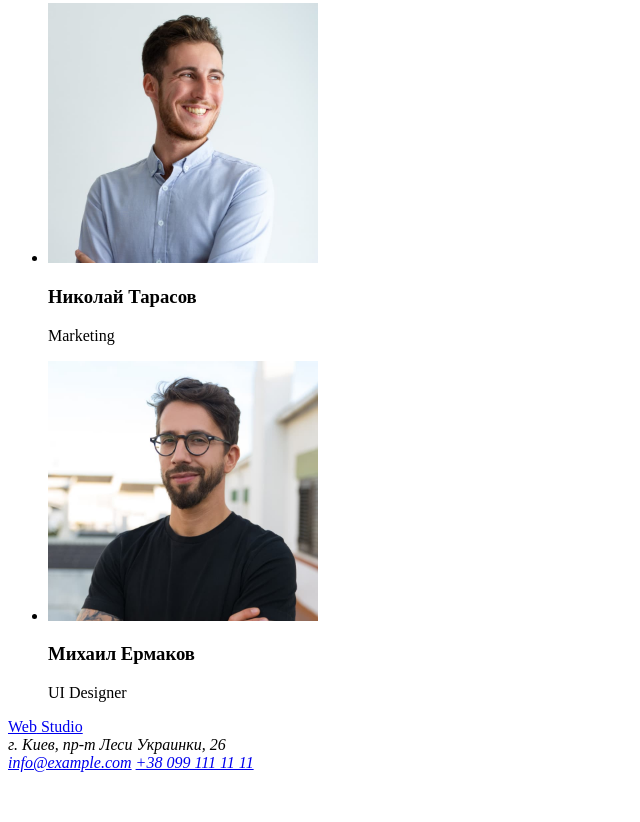
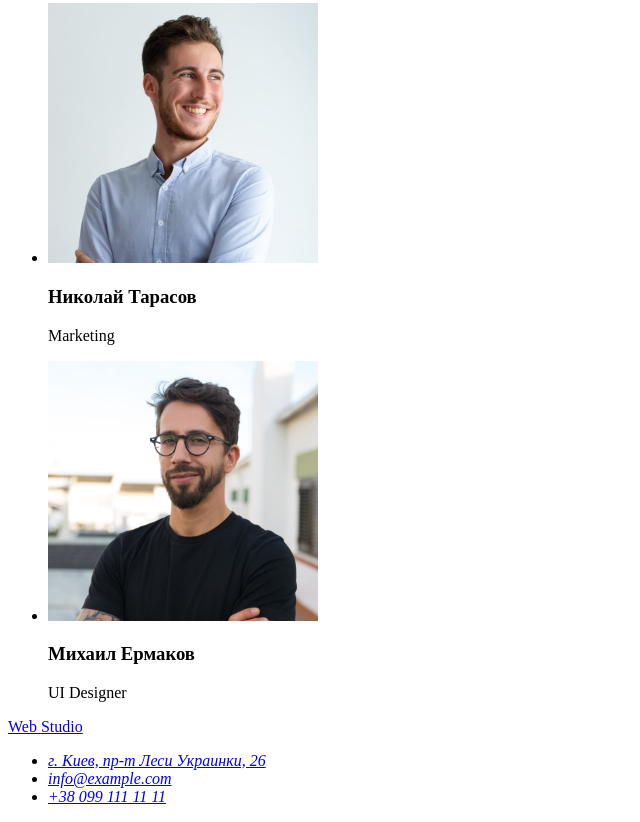
Before and after one commit to svkushneruk/goit-markup-hw-01, a plain HTML site: page index.html in a window 1280 px wide. Shown: the part 2285-3107 px from the top of the page, without its empty margins (0-640 px from the left). Before the commit the page ends 3065 px from the top, so only its background shows below. Drawn offline with Linux system fonts and the light colour scheme.

Commit message:
Редактирует adress в footer

```diff
--- a/index.html
+++ b/index.html
@@ -122,9 +122,11 @@
             Studio
         </a>
         <address>
-            г. Киев, пр-т Леси Украинки, 26 <br>
-            <a href="mailto:info@example.com">info@example.com</a>
-            <a href="tel:+380991111111">+38 099 111 11 11</a>
+            <ul>
+                <li><a href="https://goo.gl/maps/UBP2pz6MWMfXwEzS6" target="_blank" rel="noreferrer noopener">г. Киев, пр-т Леси Украинки, 26 </a></li>
+                <li><a href="mailto:info@example.com">info@example.com</a></li>
+                <li><a href="tel:+380991111111">+38 099 111 11 11</a></li>
+            </ul>
         </address>
 
     </footer>
```
